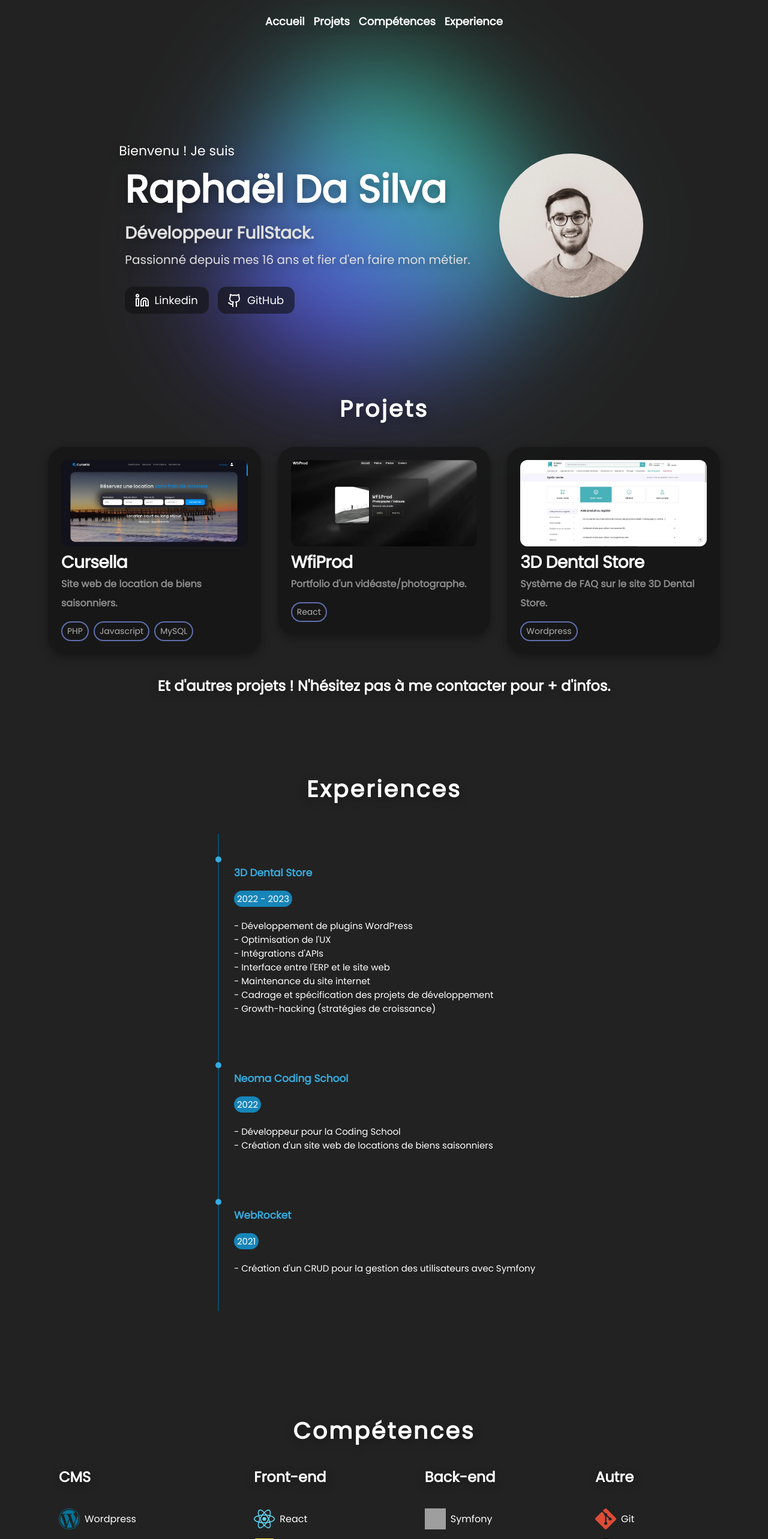
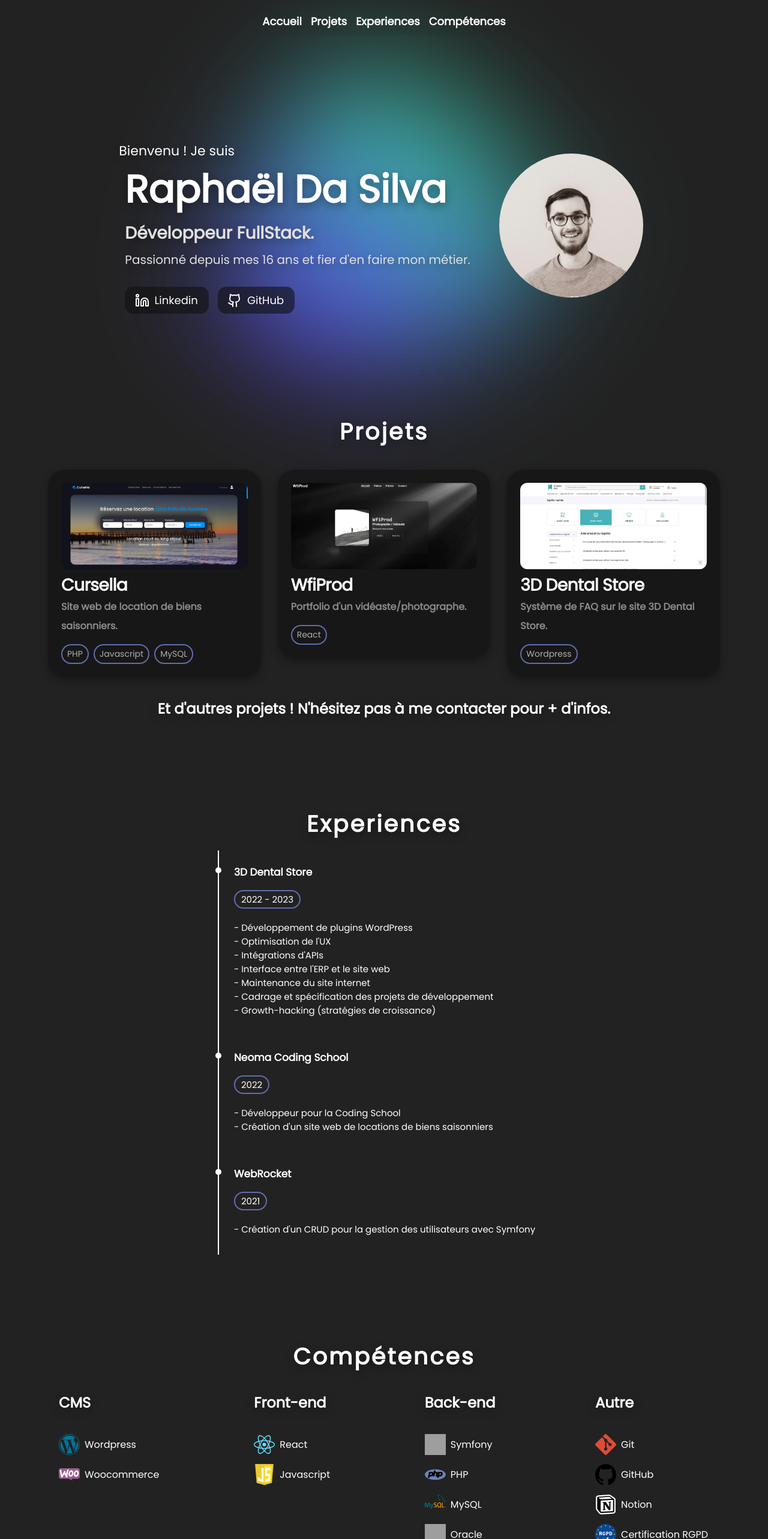
Before and after one commit to RDSV01/ReactPortfolio, a React (Vite) app: page / in a window 1280 px wide. Shown: the top 2566 px of the page at 60% size. Built offline with nearby package versions, Linux system fonts and the light colour scheme; grey boxes are pictures that could not be loaded.

Commit message:
Finalisation timeline experience + modifs de design

```diff
--- a/src/components/Experience.jsx
+++ b/src/components/Experience.jsx
@@ -4,7 +4,7 @@ import { Slide } from "react-awesome-reveal";
 
 const Experience = () => {
   return (
-    <div className="experience">
+    <div className="experience" id="experiences">
       <h1>Experiences</h1>
       <div class="timeline">
         <ul>
--- a/src/components/Navbar.jsx
+++ b/src/components/Navbar.jsx
@@ -21,11 +21,11 @@ const Navbar = () => {
           <a href="#projets">
             <li>Projets</li>
           </a>
+          <a href="#experiences">
+            <li>Experiences</li>
+          </a>
           <a href="#competences">
             <li>Compétences</li>
-          </a>
-          <a href="#">
-            <li>Experience</li>
           </a>
         </ul>
       </div>
@@ -58,19 +58,19 @@ const Navbar = () => {
           <li>
             <a
               className="menu__item"
-              href="#competences"
+              href="#experiences"
               onClick={handleLinkClick}
             >
-              Compétences
+              Experiences
             </a>
           </li>
           <li>
             <a
               className="menu__item"
-              href="#experience"
+              href="#competences"
               onClick={handleLinkClick}
             >
-              Experience
+              Compétences
             </a>
           </li>
         </ul>
--- a/src/styles/Experience.css
+++ b/src/styles/Experience.css
@@ -2,7 +2,7 @@
     display: flex;
     align-items: center;
     flex-direction: column;
-    margin-top: 100px;
+    padding-top: 100px;
 }
 .experience h1{
     text-align: center;
@@ -18,29 +18,28 @@
 	justify-content: center;
 	width: 80%;
 	color:#fff;
-	padding:30px 20px;
 }
 .timeline ul{
 	list-style-type:none;
-	border-left:2px solid #094a68;
-	padding:10px 5px;
+	border-left:2px solid #ffffff;
+	padding:0px 5px;
 }
 .timeline ul li{
-	padding:20px 20px;
+	padding:1px 20px;
 	position:relative;
 	cursor:pointer;
 	transition:.5s;
 }
 .timeline ul li span{
 	display:inline-block;
-	background-color:#1685b8;
+	border: 2px solid #5f6fad ;
 	border-radius:25px;
-	padding:2px 5px;
+	padding:2px 10px;
 	font-size:15px;
 	text-align:center;
 }
 .timeline ul li .content h3{
-	color:#34ace0;
+	color:#ffffff;
 	font-size:17px;
 	padding-top:5px;
 }
@@ -53,18 +52,16 @@
 	content:'';
 	width:10px;
 	height:10px;
-	background-color:#34ace0;
+	background-color:#ffffff;
 	border-radius:50%;
 	left:-11px;
 	top:28px;
 	transition:.5s;
 }
-.timeline ul li:hover{
-	background-color:#071f2a;
-}
+
 .timeline ul li:hover:before{
-	background-color:#0F0;
-	box-shadow:0px 0px 10px 2px #0F0;
+	background-color:#5f6fad;
+	box-shadow:0px 0px 10px 2px #5f6fad;
 }
 @media (max-width:300px){
 	.timeline{
--- a/src/styles/Projets.css
+++ b/src/styles/Projets.css
@@ -1,5 +1,5 @@
   .projets{
-    margin-top: 100px;
+    padding-top: 100px;
   }
   .container {
     width: 1200px !important;
```
